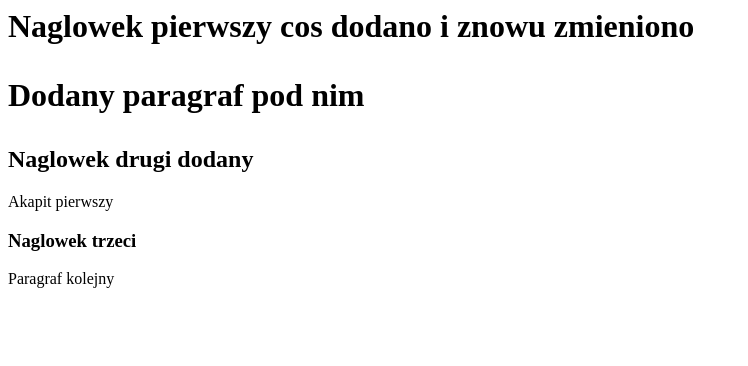
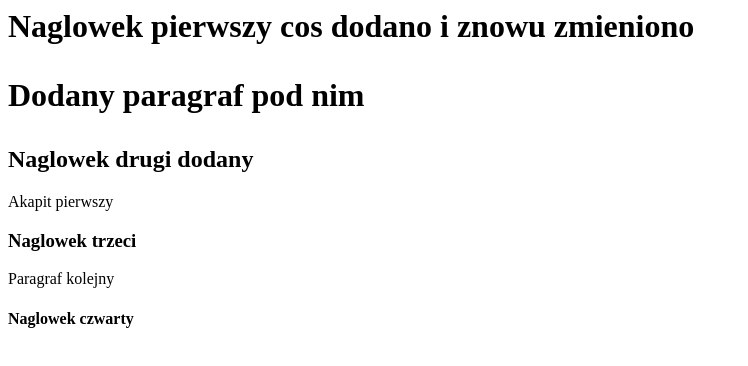
Before and after one commit to Krzysiek336/nauka-gita, a plain HTML site: page index.html in a window 1280 px wide. Shown: the whole page, without its empty margins (0-748 px from the left). Drawn offline with nearby package versions, Linux system fonts and the light colour scheme; files that its build step writes are made by us from their sources.

Commit message:
Add czwarty naglowek

```diff
--- a/index.html
+++ b/index.html
@@ -12,5 +12,6 @@
     <p>Akapit pierwszy</p>
     <h3>Naglowek trzeci</h3>
     <p>Paragraf kolejny</p>
+    <h4>Naglowek czwarty</h4>
   </body>
 </html>
```
